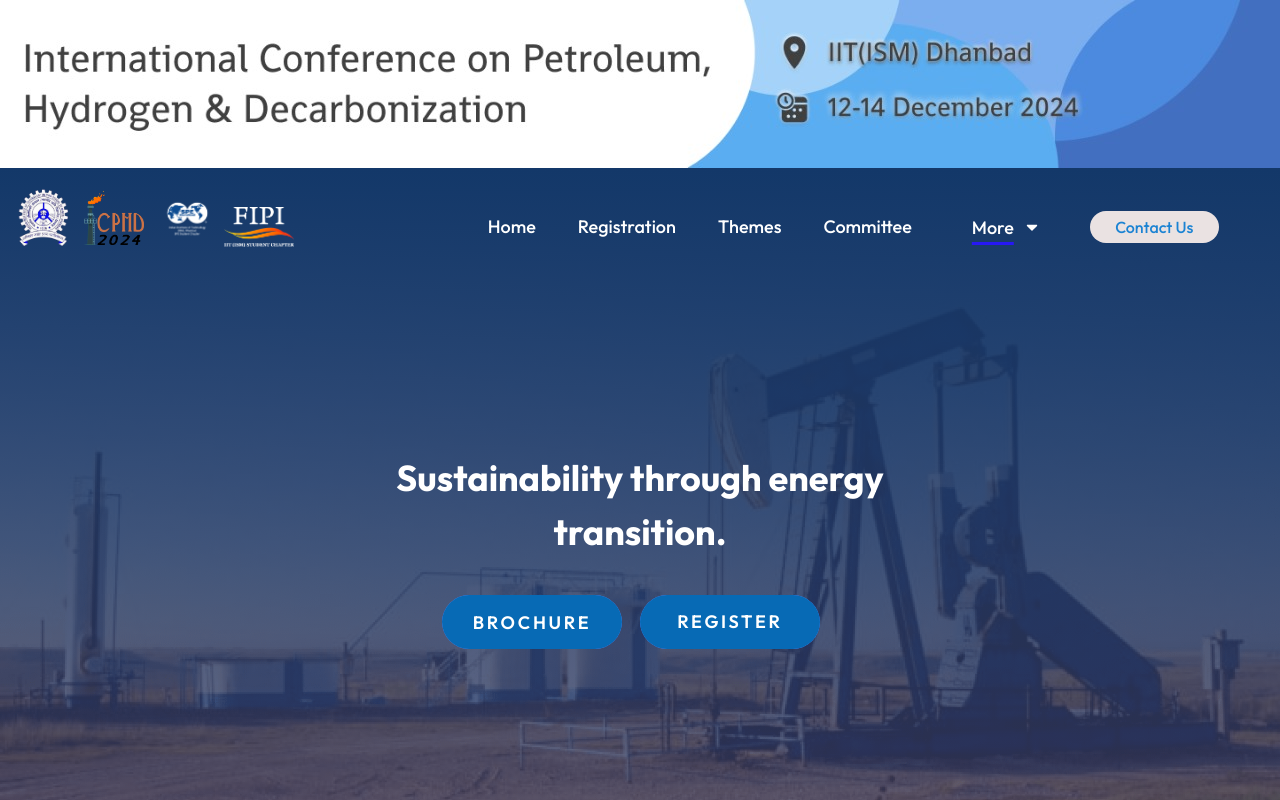
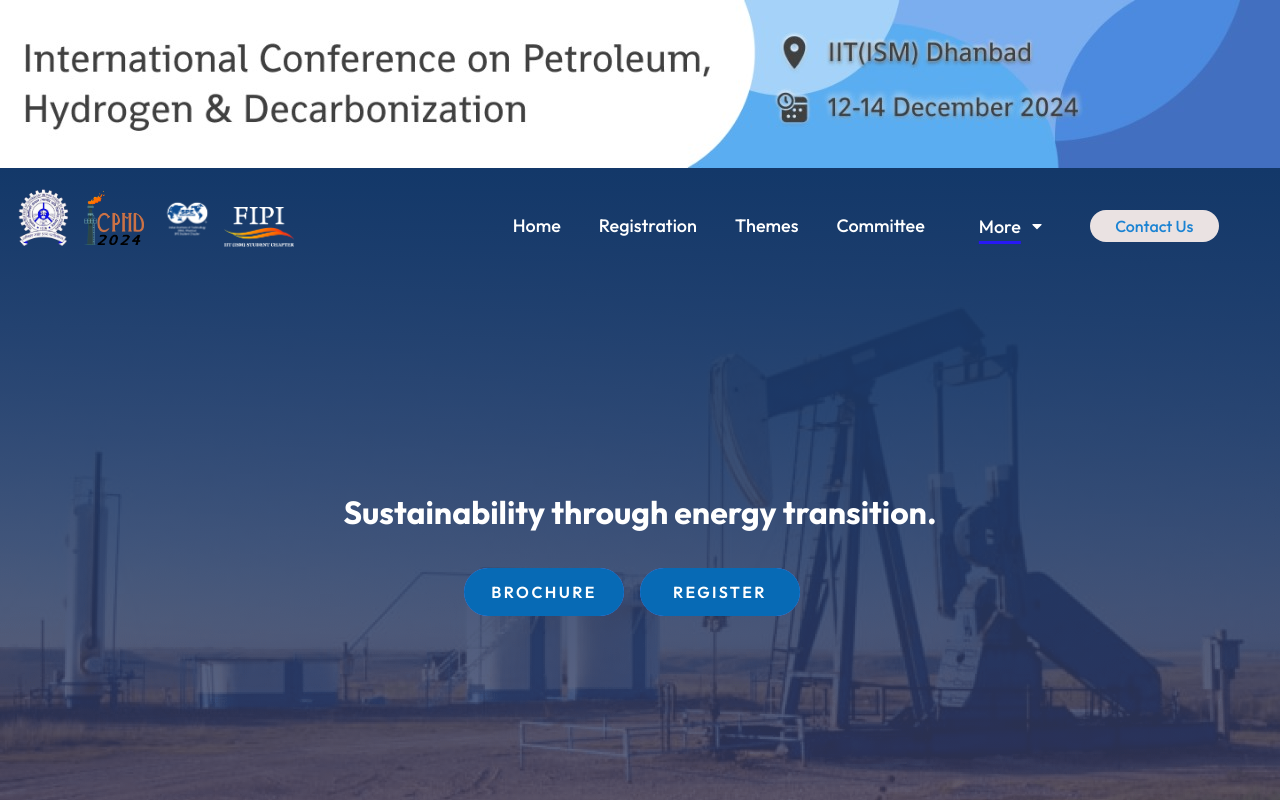
Before and after one commit to SanyogDg/ICPHD-IIT-ISM, a React (Create React App) app in the folder my-app/: page / in a window 1280 px wide. Shown: the top 800 px of the page. Built offline with nearby package versions, Linux system fonts and the light colour scheme.

Commit message:
improvements

```diff
--- a/my-app/public/index.html
+++ b/my-app/public/index.html
@@ -1,63 +1,34 @@
 <!DOCTYPE html>
 <html lang="en">
-
 <head>
   <meta charset="utf-8" />
-  <link rel="icon" href="%PUBLIC_URL%/logo.png" />
-  <meta name="viewport" content="width=device-width, initial-scale= 0.7" />
+  <link rel="icon" href="./Logo.png" />
+  <meta name="viewport" content="width=device-width, initial-scale=1" />
   <meta name="theme-color" content="#000000" />
   <meta name="description" content="Web site created using create-react-app" />
   <link rel="apple-touch-icon" href="%PUBLIC_URL%/logo192.png" />
-  <!--
-      manifest.json provides metadata used when your web app is installed on a
-      user's mobile device or desktop. See https://developers.google.com/web/fundamentals/web-app-manifest/
-    -->
   <link rel="manifest" href="%PUBLIC_URL%/manifest.json" />
-  <!--
-      Notice the use of %PUBLIC_URL% in the tags above.
-      It will be replaced with the URL of the `public` folder during the build.
-      Only files inside the `public` folder can be referenced from the HTML.
-
-      Unlike "/favicon.ico" or "favicon.ico", "%PUBLIC_URL%/favicon.ico" will
-      work correctly both with client-side routing and a non-root public URL.
-      Learn how to configure a non-root public URL by running `npm run build`.
-    -->
   <link rel="preconnect" href="https://fonts.googleapis.com">
   <link rel="preconnect" href="https://fonts.gstatic.com" crossorigin>
   <link
     href="https://fonts.googleapis.com/css2?family=Mulish:wght@700&family=Pacifico&family=Poppins:ital,wght@0,100;0,200;0,300;0,400;0,500;0,600;0,700;0,800;0,900;1,100;1,200;1,300;1,400;1,500;1,600;1,700;1,800;1,900&display=swap"
     rel="stylesheet">
   <style>
-    *{
-      font-family: "Poppins",
-      sans-serif;
+    * {
+      font-family: "Poppins", sans-serif;
       font-weight: 500;
-      font-style: normal;
-      font-size: large;
       margin: 0;
       padding: 0;
       box-sizing: border-box;
     }
-    .flex{
+    .flex {
       display: flex;
     }
   </style>
   <title>ICPHD@IITISM Dhanbad</title>
 </head>
-
 <body>
   <noscript>You need to enable JavaScript to run this app.</noscript>
   <div id="root"></div>
-  <!--
-      This HTML file is a template.
-      If you open it directly in the browser, you will see an empty page.
-
-      You can add webfonts, meta tags, or analytics to this file.
-      The build step will place the bundled scripts into the <body> tag.
-
-      To begin the development, run `npm start` or `yarn start`.
-      To create a production bundle, use `npm run build` or `yarn build`.
-    -->
 </body>
-
 </html>
--- a/my-app/src/components/homeRegImg.js
+++ b/my-app/src/components/homeRegImg.js
@@ -4,7 +4,7 @@ import './homeregimg.css';
 export default function homeImg() {
 
     function openPDF() {
-        const fileUrl = './brochure.html';
+        const fileUrl = process.env.PUBLIC_URL + '/brochure.html';
         window.open(fileUrl, '_blank');
     };
 
```
